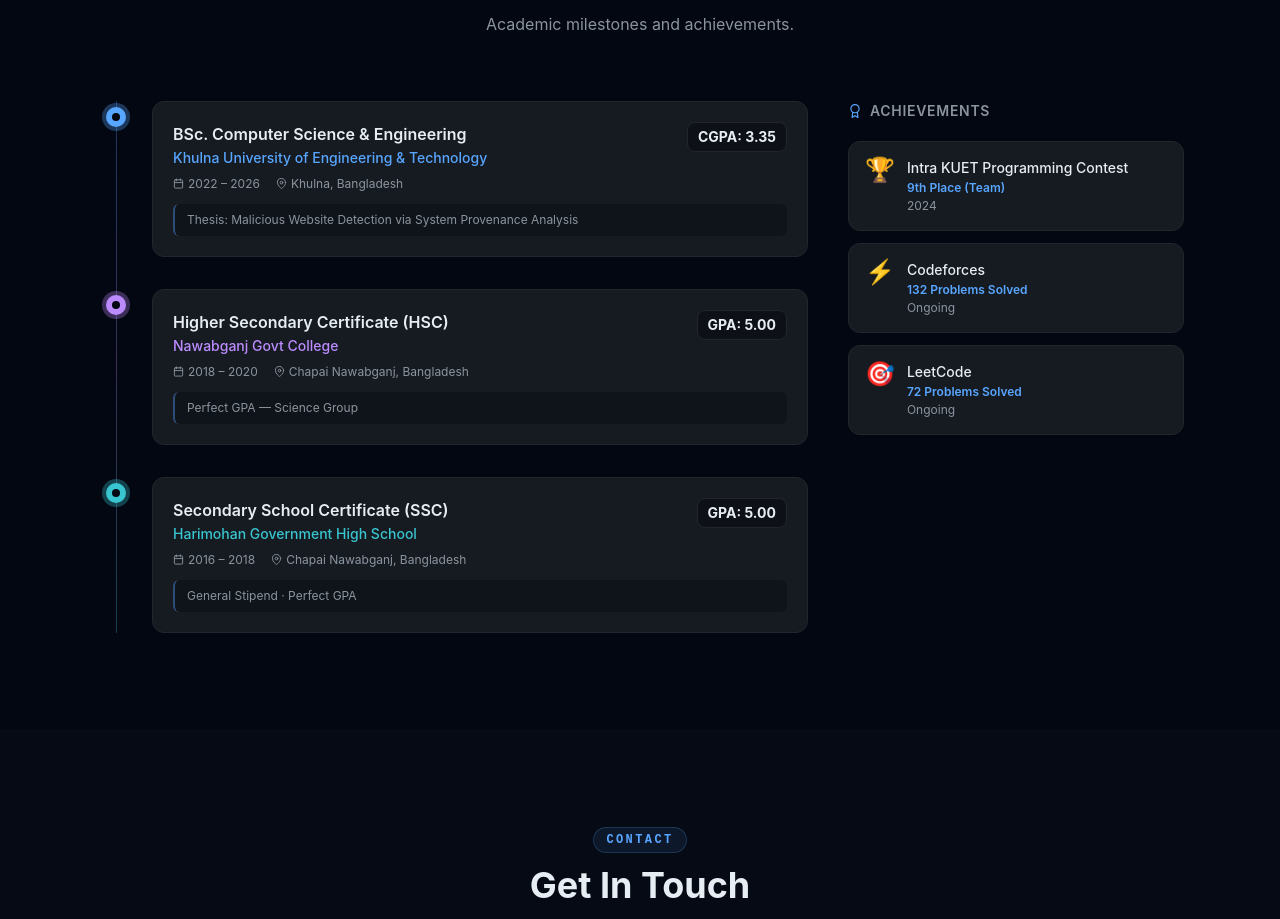
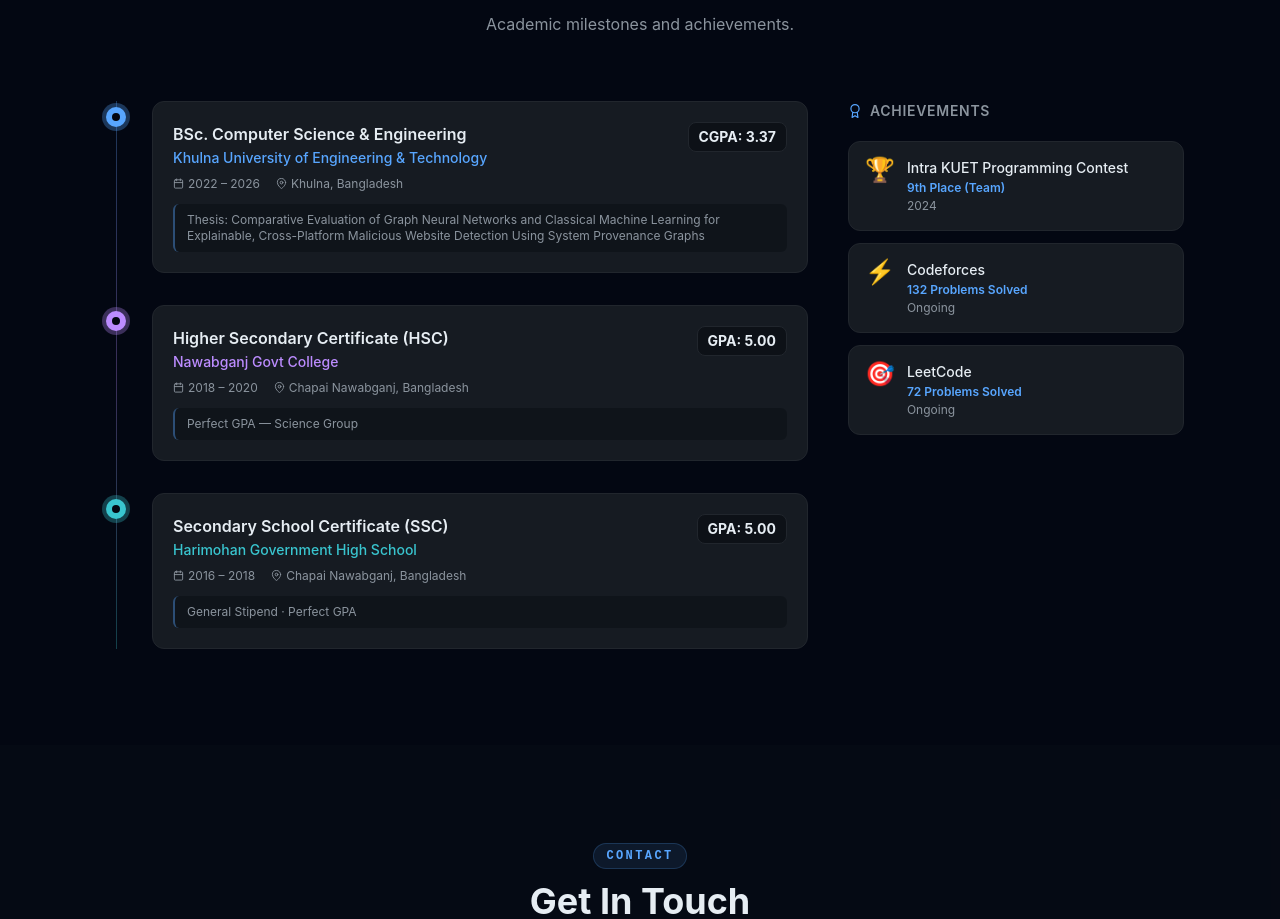
Before and after one commit to LearnerMahi/PortfolioMahi, a Next.js app: page / in a window 1280 px wide. Shown: the part 3520-4439 px from the top of the page. Built offline with nearby package versions, Linux system fonts and the light colour scheme.

Commit message:
consistenct cgpa and thesis topic

```diff
--- a/src/components/home/Education.tsx
+++ b/src/components/home/Education.tsx
@@ -8,9 +8,9 @@
     institution: 'Khulna University of Engineering & Technology',
     short: 'KUET',
     period: '2022 – 2026',
-    gpa: 'CGPA: 3.35',
+    gpa: 'CGPA: 3.37',
     location: 'Khulna, Bangladesh',
-    highlight: 'Thesis: Malicious Website Detection via System Provenance Analysis',
+    highlight: 'Thesis: Comparative Evaluation of Graph Neural Networks and Classical Machine Learning for Explainable, Cross-Platform Malicious Website Detection Using System Provenance Graphs',
     color: 'blue',
   },
   {
```
